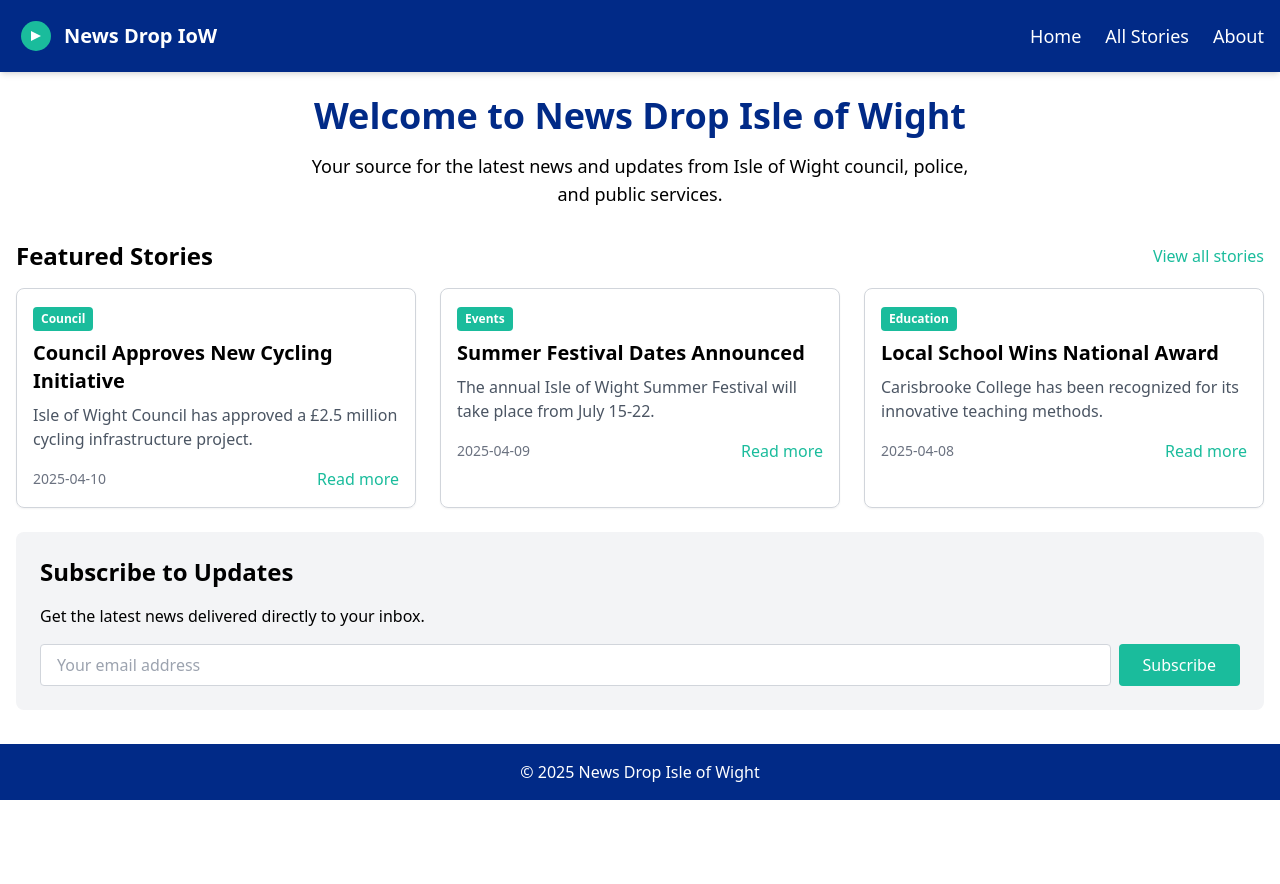
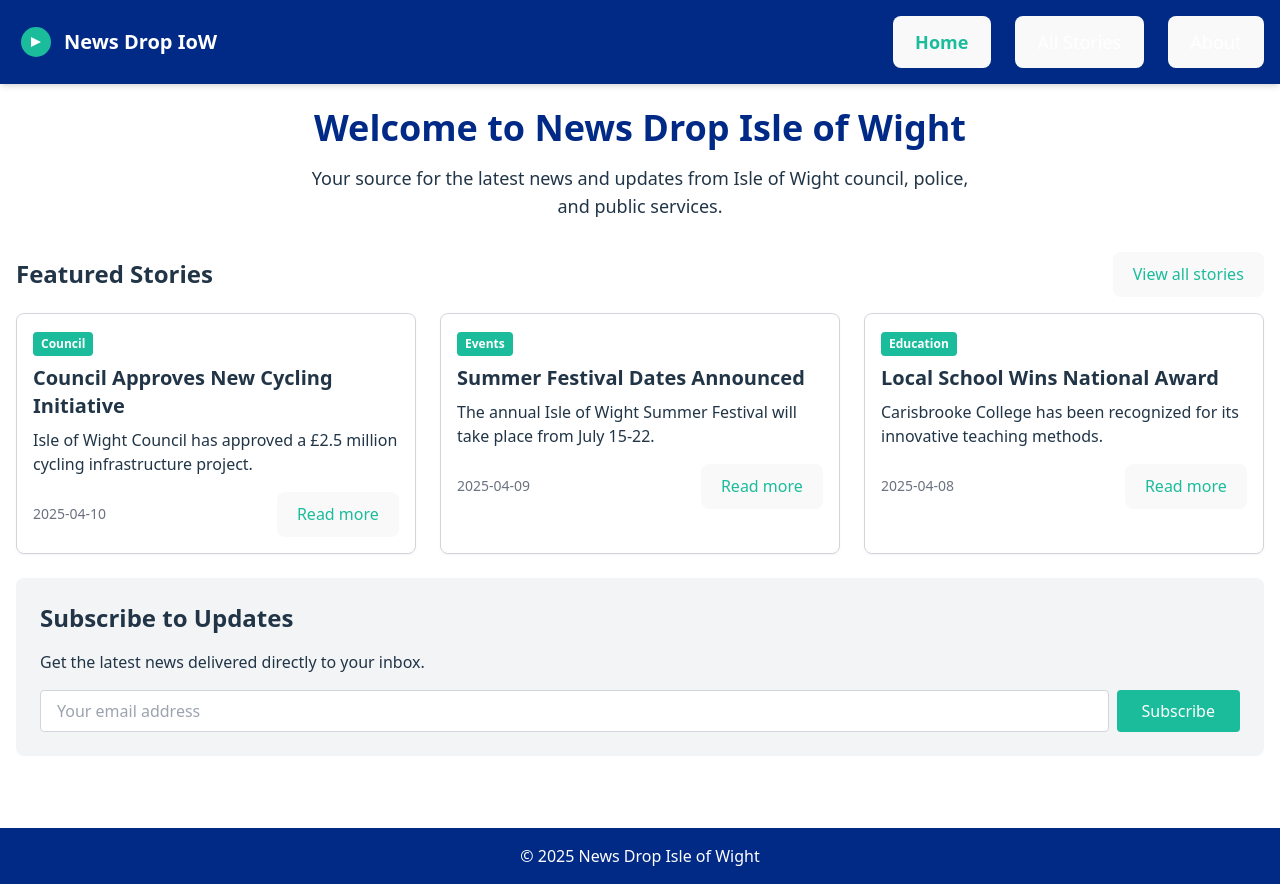
Before and after one commit to sausage4mash/newsdrop-website-isleofwight, a React (Vite) app: page / in a window 1280 px wide. Before the commit the page ends 800 px from the top, so only its background shows below. Built offline with nearby package versions, Linux system fonts and the light colour scheme.

Commit message:
Update main.jsx

```diff
--- a/src/main.jsx
+++ b/src/main.jsx
@@ -1,15 +1,10 @@
 import React from 'react';
 import ReactDOM from 'react-dom/client';
-import { BrowserRouter } from 'react-router-dom';
-import App from './App';
-
-// Get the base URL from Vite's environment variables
-const basename = import.meta.env.BASE_URL;
+import NewsApp from './NewsApp';
+import './index.css'; // If you have any base CSS
 
 ReactDOM.createRoot(document.getElementById('root')).render(
   <React.StrictMode>
-    <BrowserRouter basename={basename}>
-      <App />
-    </BrowserRouter>
+    <NewsApp />
   </React.StrictMode>
 );
```
